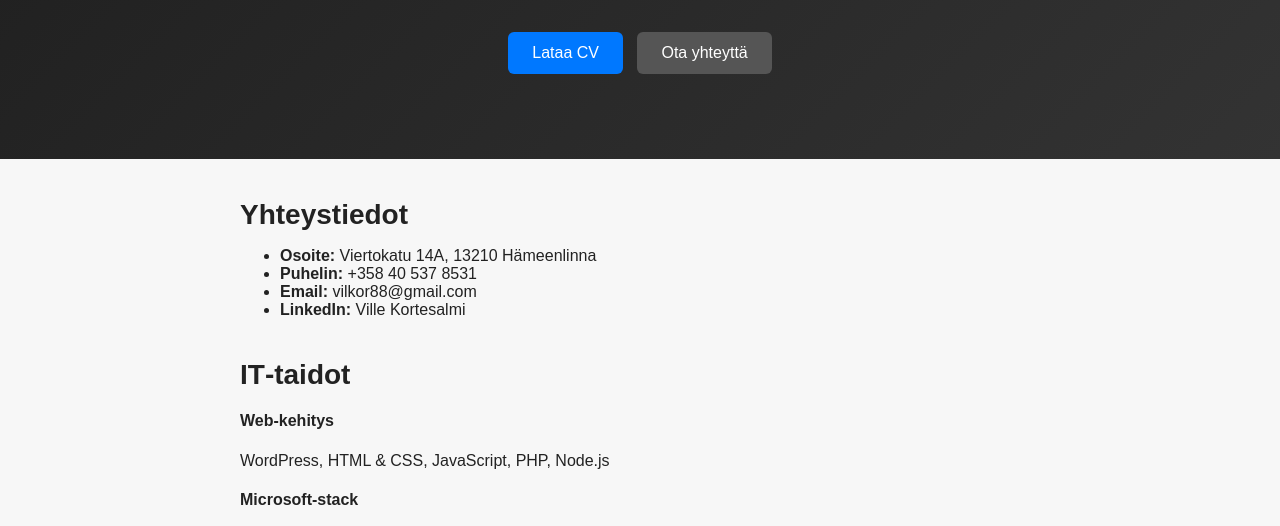
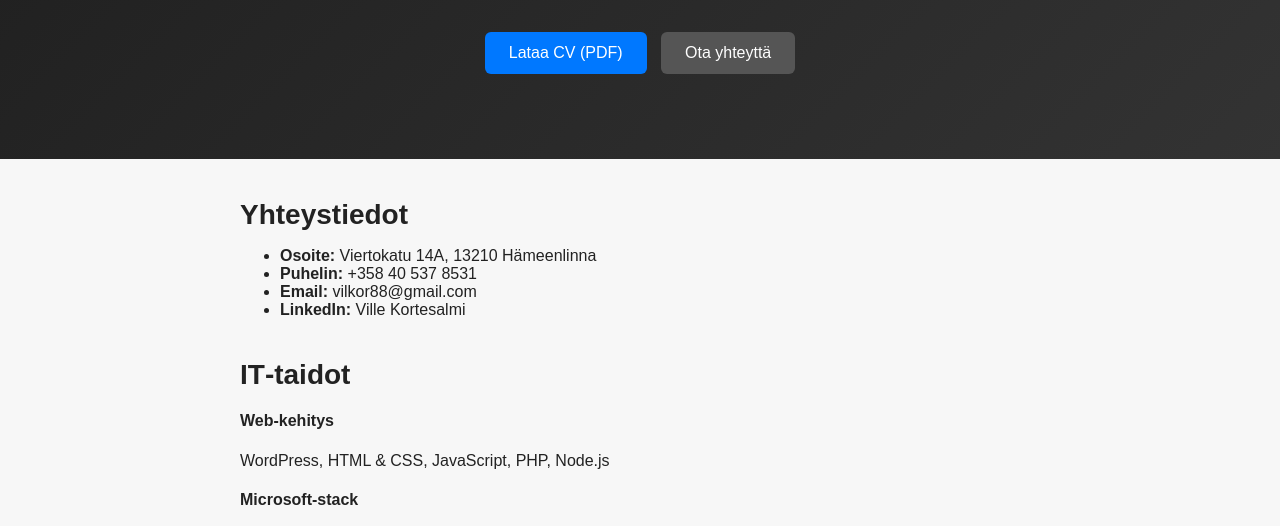
Before and after one commit to Lahnae/ville-cv-ai, a plain HTML site: page index.html in a window 1280 px wide. Shown: the part 274-800 px from the top of the page. Drawn offline with Linux system fonts and the light colour scheme.

Commit message:
download PDF button

```diff
--- a/index.html
+++ b/index.html
@@ -1,20 +1,23 @@
 <!DOCTYPE html>
 <html lang="fi">
+
 <head>
     <meta charset="UTF-8">
     <meta name="viewport" content="width=device-width, initial-scale=1.0">
     <title>Ville Kortesalmi – CV & Portfolio</title>
     <link rel="stylesheet" href="style.css">
 </head>
+
 <body>
 
     <header class="hero">
         <div class="hero-content">
             <h1>Ville Kortesalmi</h1>
             <h2>Web‑kehittäjä & Ohjelmoija</h2>
-        <p>Erityisosaamisena WordPress‑verkkokaupat, web‑kehitys, REST API ‑ratkaisut ja modernit Microsoft‑teknologiat.</p>
+            <p>Erityisosaamisena WordPress‑verkkokaupat, web‑kehitys, REST API ‑ratkaisut ja modernit
+                Microsoft‑teknologiat.</p>
             <div class="cta">
-            <a href="#" class="btn">Lataa CV</a>
+                <a href="assets/CV-Ville-Kortesalmi.pdf" class="btn" download>Lataa CV (PDF)</a>
                 <a href="mailto:vilkor88@gmail.com" class="btn secondary">Ota yhteyttä</a>
             </div>
         </div>
```
Also changed, not shown: 1 other file. Lines whose indentation alone changed are shown as unchanged.
